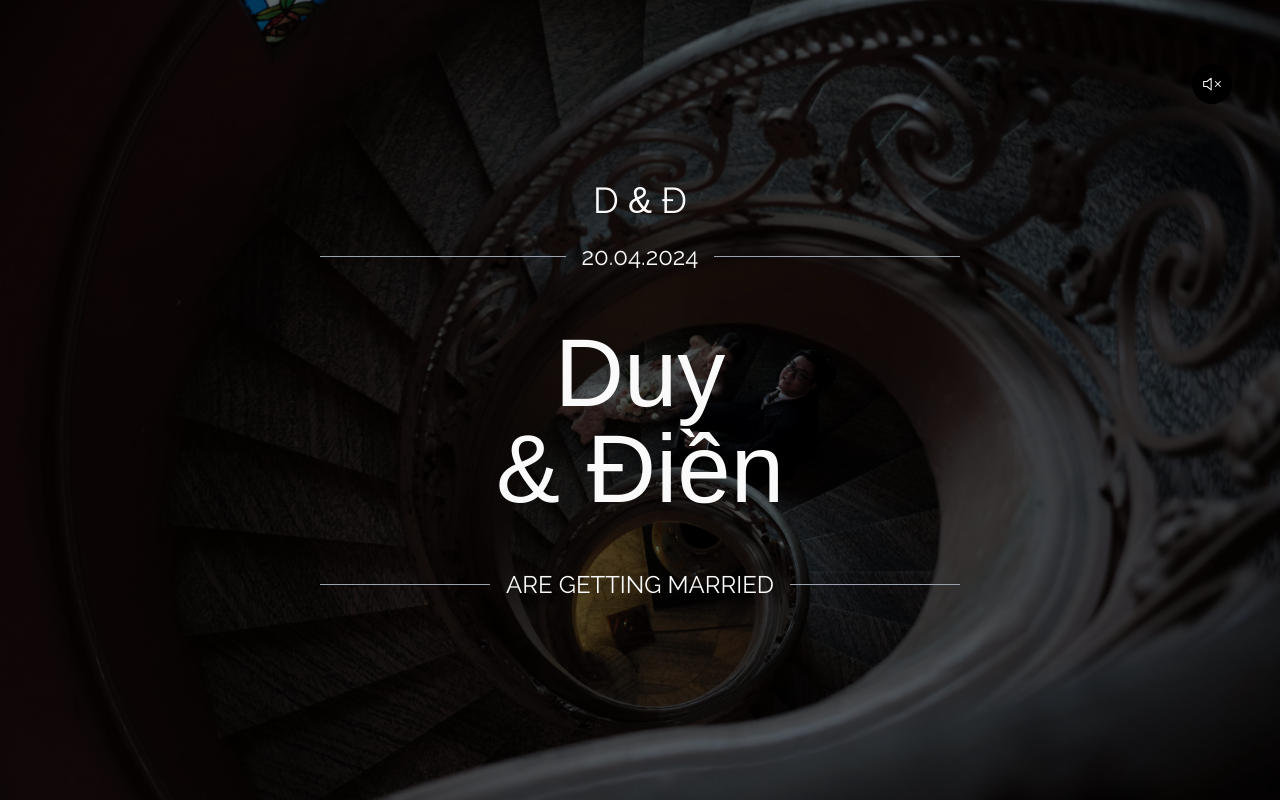
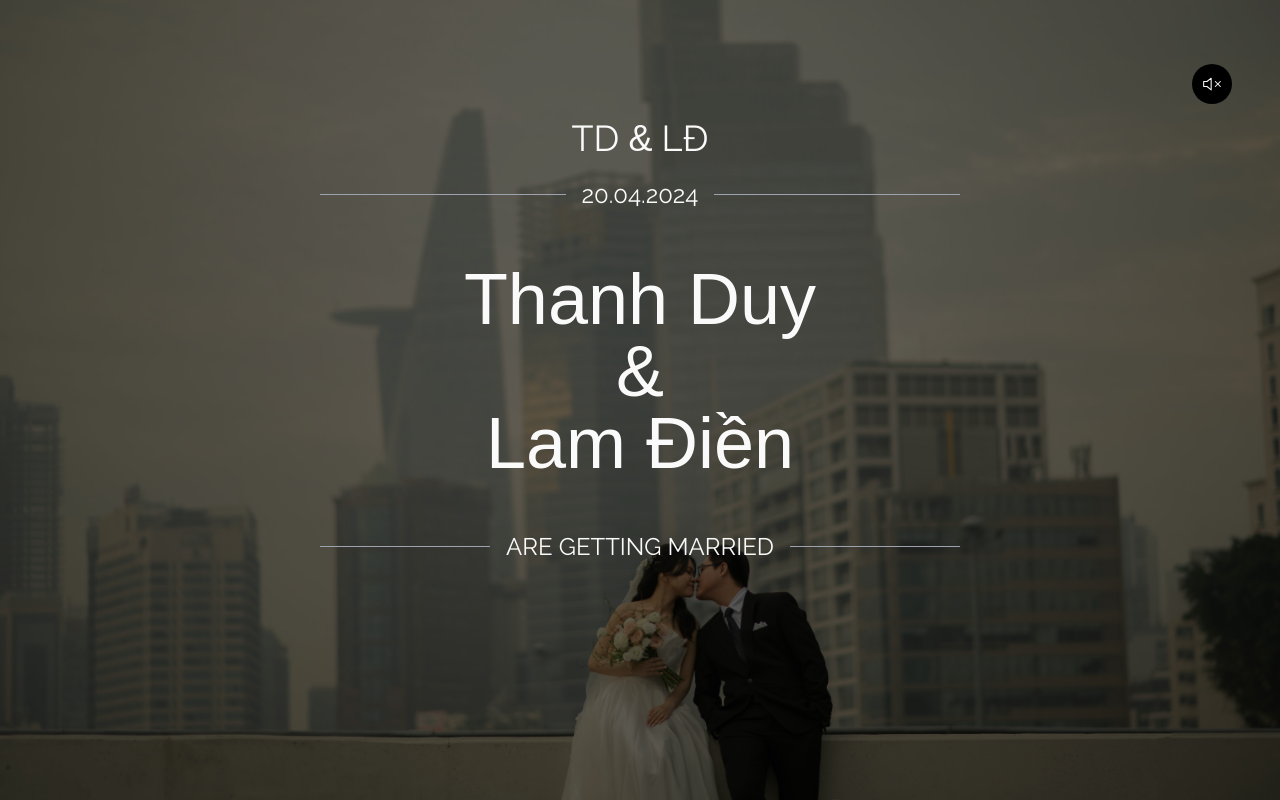
Before and after one commit to dtran2108/wedding, a Next.js app: page / in a window 1280 px wide. Shown: the top 800 px of the page. Built offline with nearby package versions, Linux system fonts and the light colour scheme; a web font is replaced by a local one.

Commit message:
Update header

```diff
--- a/app/page.tsx
+++ b/app/page.tsx
@@ -20,22 +20,23 @@ export default function Home() {
       <div
         className='relative w-full min-h-[100vh] flex items-center flex-col justify-between py-4'
         style={{
-          backgroundImage: "url('/images/header.jpg')",
+          backgroundImage: "url('/images/NAU_1700.jpeg')",
           backgroundSize: 'cover',
           backgroundPosition: 'bottom',
         }}
       >
         <div className='absolute w-full h-[100vh] top-0 left-0 bg-black/60 z-10'></div>
-        <div className='my-auto text-center w-9/12 md:w-6/12 relative z-20'>
+        <div className='my-auto text-center w-9/12 md:w-6/12 relative z-20' style={{top: -50}}>
           <h1 className='text-4xl'>
-            D <span className={allura.className}>&</span> Đ
+            TD <span className={allura.className}>&</span> LĐ
           </h1>
           <Divider>
             <span className='text-md md:text-2xl'>20.04.2024</span>
           </Divider>
-          <h1 className={cn(allura.className, 'text-7xl md:text-8xl my-8')}>
-            Duy
-            <br />& Điền
+          <h1 className={cn(allura.className, 'text-6xl md:text-7xl my-8')}>
+            Thanh Duy
+            <br />&
+            <br /> Lam Điền
           </h1>
           <Divider>
             <span className='text-md md:text-2xl'>ARE GETTING MARRIED</span>
```
Also changed, not shown: public/images/NAU_1700.jpeg (added), 1 other file (tests, documents, lock files or other folders).
